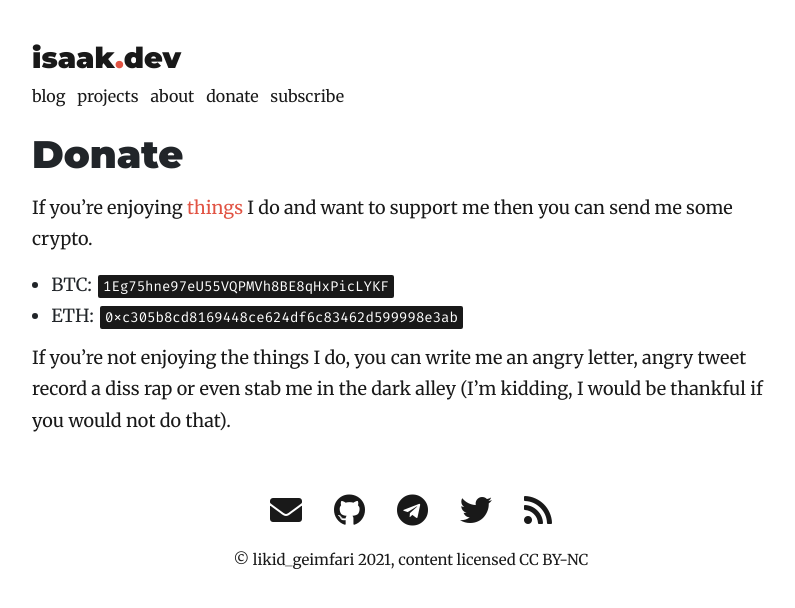
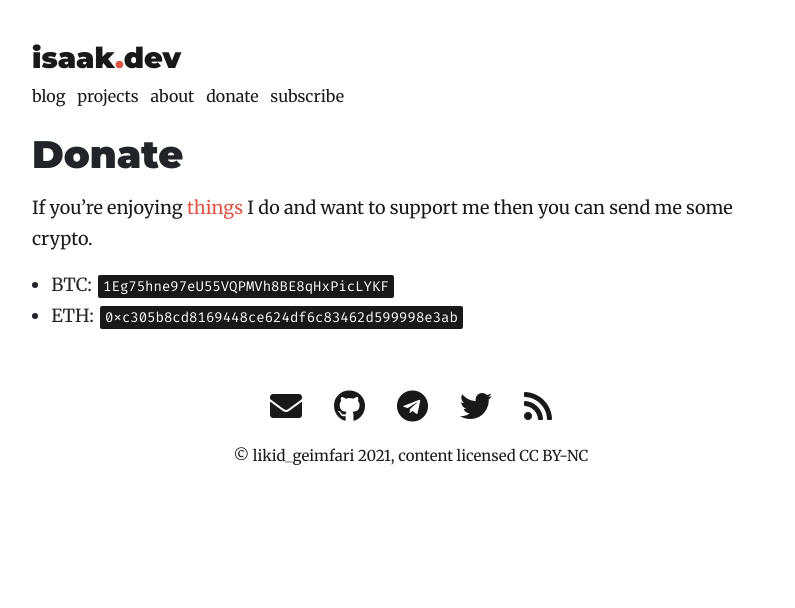
Before and after one commit to lk-geimfari/lk-geimfari.github.io, a Jekyll site: the page built from _pages/donate.md, in a window 1280 px wide. Shown: the top 608 px of the page, without its empty margins (229-1024 px from the left). Built offline with Jekyll 4.4.1, drawn with Linux system fonts in a browser that asks for light colours; nearby versions of some CDN libraries.

Commit message:
Update donate.md

```diff
--- a/_pages/donate.md
+++ b/_pages/donate.md
@@ -8,6 +8,3 @@ If you're enjoying [things]({{ "/projects/" | prepend: site.baseurl }}) I do and
 
 - BTC: ``{{ site.wallets.btc }}``
 - ETH: ``{{ site.wallets.eth }}``
-
-If you’re not enjoying the things I do, you can write me an angry letter, angry tweet
-record a diss rap or even stab me in the dark alley (I'm kidding, I would be thankful if you would not do that).
```
